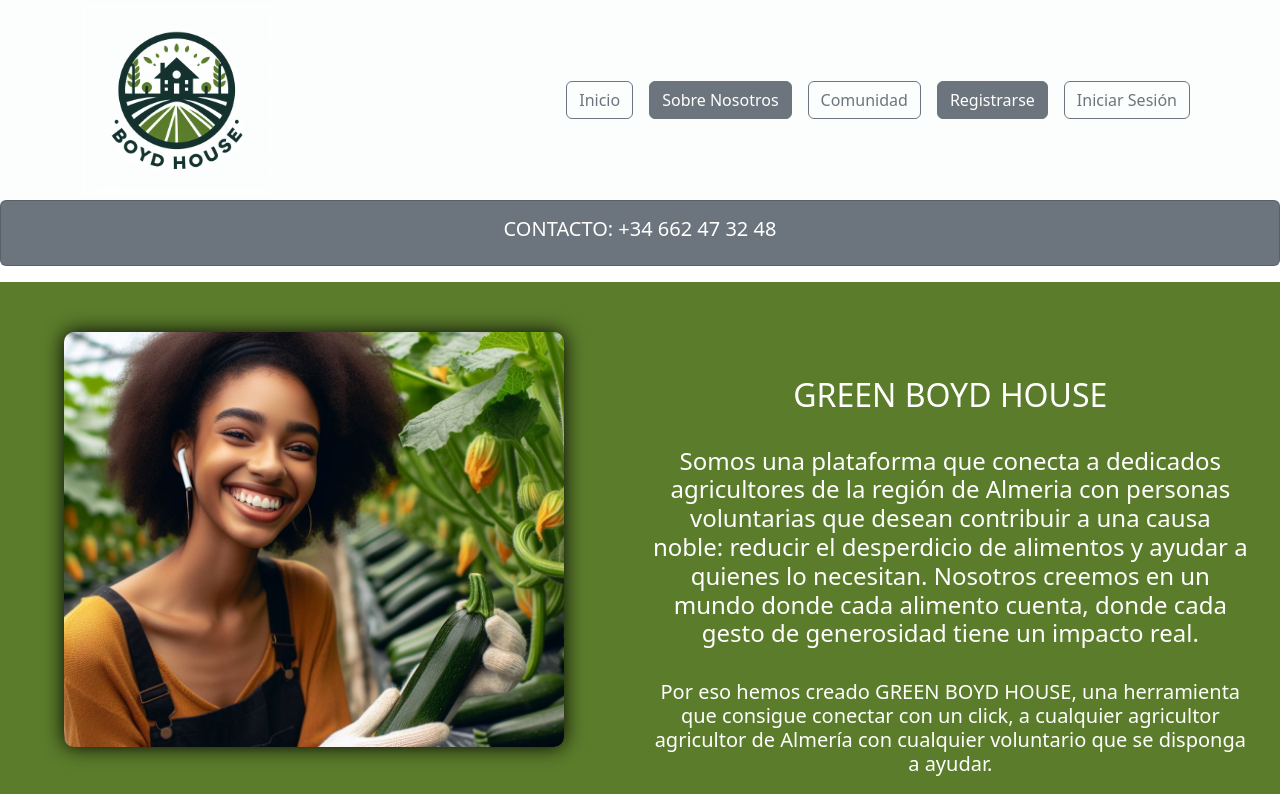
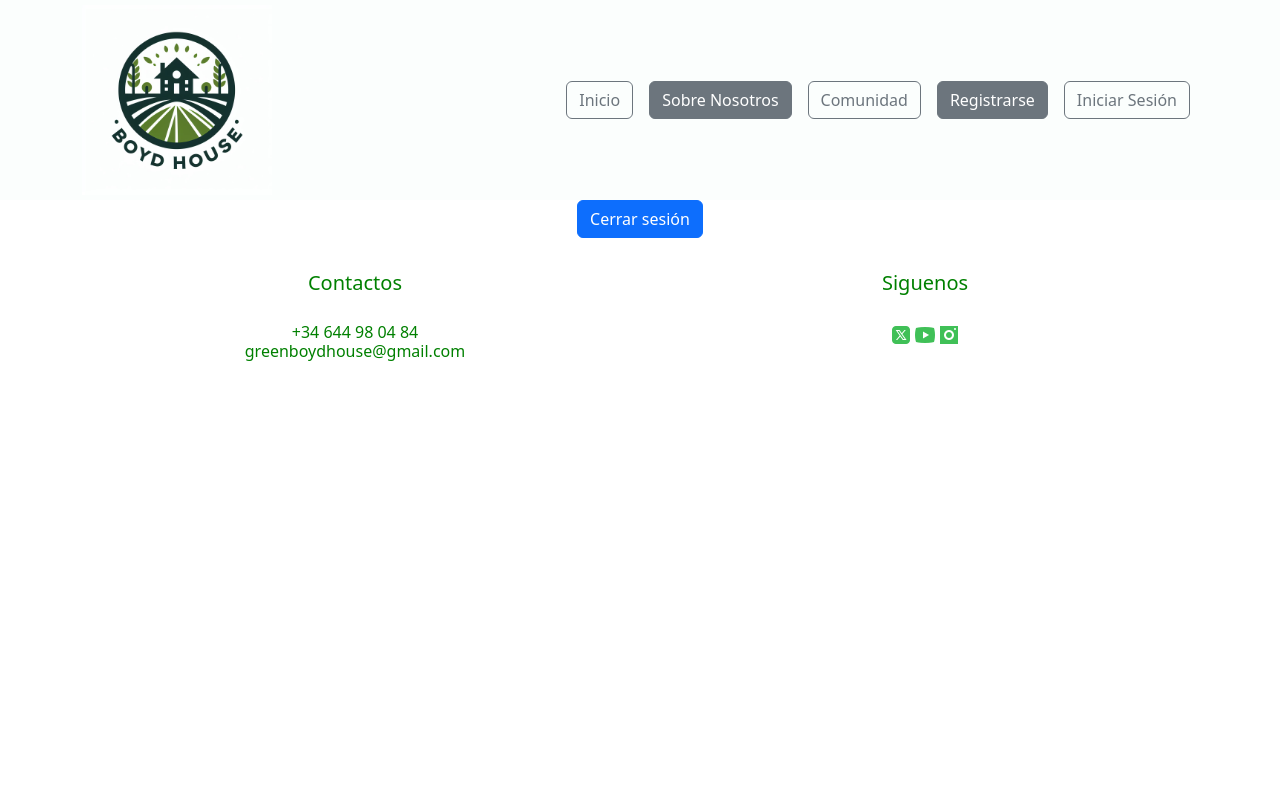
Before and after one commit to Pepesk34/TFG, a React (Create React App) app in the folder proyecto/client/: page /perfil in a window 1280 px wide. Shown: the top 794 px of the page. Built offline with nearby package versions, Linux system fonts and the light colour scheme.

Commit message:
perfil 1.0

```diff
--- a/proyecto/client/src/App.js
+++ b/proyecto/client/src/App.js
@@ -12,6 +12,7 @@
 import Recolecta from './components/componentes_cuerpo/recolecta';
 import Registrarse from './components/componentes_cuerpo/registrarse.js';
 import { CalendarioProvider } from './contexts/calendarioContext.js';
+import Perfil from './components/componentes_cuerpo/perfil.js';
 
 function App() {
 
@@ -28,7 +29,7 @@
           <Route path="/recolecta" element={<><CabeceraRecolecta /><CalendarioProvider><Recolecta /></CalendarioProvider></>} />
           <Route path="/voluntario" element={<><Cabecera /><Voluntario /></>} />
           <Route path="/about" element={<><Cabecera /><About /></>} />
-          <Route path="/perfil" element={<><Cabecera /><Inicio /></>} />
+          <Route path="/perfil" element={<><Cabecera /><Perfil /></>} />
         </Routes>
         <Footer />
       </div>
--- /dev/null
+++ b/proyecto/client/src/components/componentes_cuerpo/perfil.js
@@ -0,0 +1,23 @@
+import React, {useContext} from "react";
+import { Button } from "react-bootstrap";
+import { useNavigate } from "react-router-dom";
+import { UserContext } from "../../contexts/userContext";
+
+
+function Perfil() {
+
+    const { setUserRole, setUserLoggedIn, setUserId } = useContext(UserContext);
+    const navigate = useNavigate();
+
+    const cerrarSesion = () =>  {
+        setUserId(null);
+        setUserLoggedIn(false);
+        setUserRole(null);
+        navigate("/inicio")
+    }
+    return(
+        <Button onClick={cerrarSesion}>Cerrar sesión</Button>
+        )
+}
+
+export default Perfil;
```
